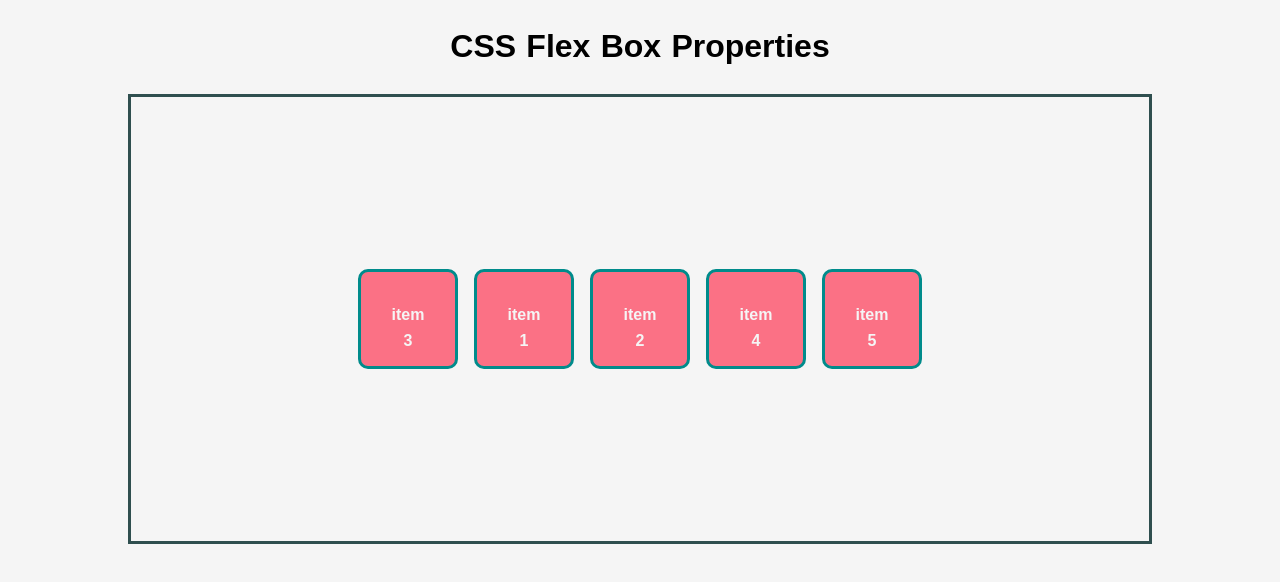
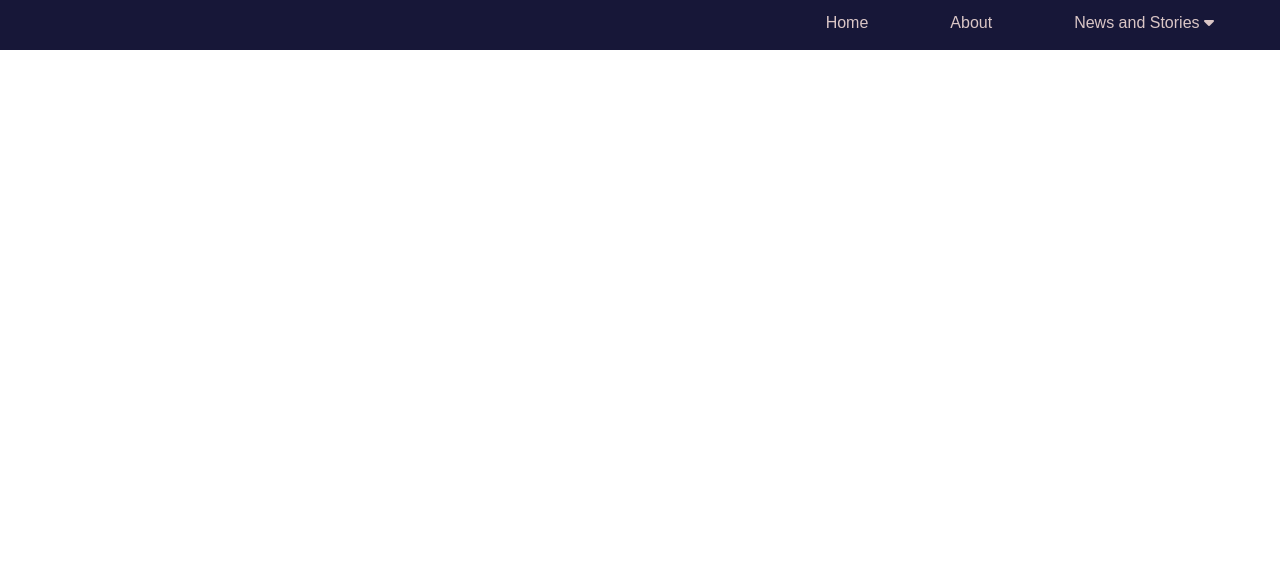
Before and after one commit to hassanydev/frontend-toolbox, a plain HTML site: page CSS/index2.html in a window 1280 px wide. Drawn offline with Linux system fonts and the light colour scheme.

Commit message:
CSS Dropdown

```diff
--- /dev/null
+++ b/CSS/CSS-Dropdown.css
@@ -0,0 +1,64 @@
+*,
+::before,
+::after {
+    box-sizing: border-box;
+}
+body {
+    margin: 0;
+    padding: 0;
+    font-family: sans-serif;
+}
+nav {
+    width: 100%;
+    height: 50px;
+    background-color: #171738;
+  }
+  nav ul {
+    list-style-type: none;
+    margin: 0;
+    padding: 0;
+    display: flex;
+    justify-content: flex-end;
+    flex-wrap: wrap;
+  }
+ul li {
+    margin-right: 50px;
+}
+  li a, .dropbtn {
+    display: inline-block;
+    color: rgb(218, 198, 198);
+    text-align: center;
+    padding: 14px 16px;
+    text-decoration: none;
+  }
+
+  li a:hover, .dropdown:hover .drop-menu {
+    background-color: #000000;
+  }
+
+  li.dropdown {
+    display: inline-block;
+  }
+
+  .dropdown-content {
+    display: none;
+    position: absolute;
+    background-color: #f9f9f9;
+    min-width: 160px;
+    box-shadow: 0px 8px 16px 0px rgba(0,0,0,0.2);
+
+  }
+
+  .dropdown-content a {
+    color: black;
+    padding: 12px 16px;
+    text-decoration: none;
+    display: block;
+    text-align: left;
+  }
+
+  .dropdown-content a:hover {background-color: #f1f1f1;}
+
+  .dropdown:hover .dropdown-content {
+    display: block;
+  }
--- a/CSS/index2.html
+++ b/CSS/index2.html
@@ -3,17 +3,27 @@
 <head>
     <meta charset="UTF-8">
     <meta name="viewport" content="width=device-width, initial-scale=1.0">
-    <title>CSS Flex Box Properties</title>
-    <link rel="stylesheet" href="CSS-FlexBox.css">
+    <link rel="stylesheet" href="https://cdnjs.cloudflare.com/ajax/libs/font-awesome/6.4.2/css/all.min.css">
+    <link rel="stylesheet" href="CSS-Dropdown.css">
+    <title>CSS Dropdowns</title>
 </head>
 <body>
-    <h1>CSS Flex Box Properties</h1>
-    <div class="container">
-        <div class="items item-1">item 1</div>
-        <div class="items item-2">item 2</div>
-        <div class="items item-3">item 3</div>
-        <div class="items item-4">item 4</div>
-        <div class="items item-5">item 5</div>
-    </div>
+    <nav>
+    <ul>
+        <li><a href="#">Home</a></li>
+        <li><a href="#">About</a></li>
+        <li class="dropdown">
+          <a href="#" class="drop-menu">News and Stories <span class="fa fa-caret-down"></span></a>
+          <div class="dropdown-content">
+            <a href="#">Accessibility Blog</a>
+            <a href="#">AI Blog</a>
+            <a href="#">Education Stories</a>
+            <a href="#">Feature Stories</a>
+            <a href="#">Innovation Stories</a>
+            <a href="#">Customer Stories</a>
+          </div>
+        </li>
+      </ul>
+    </nav>
 </body>
 </html>
```
